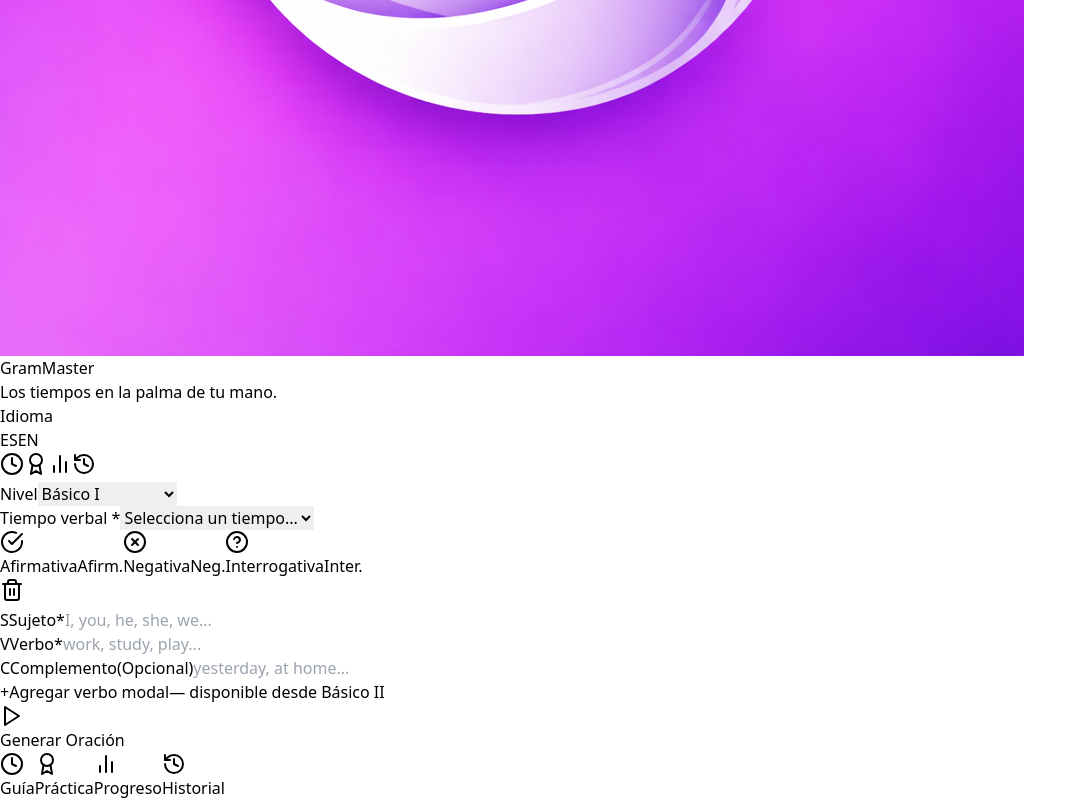
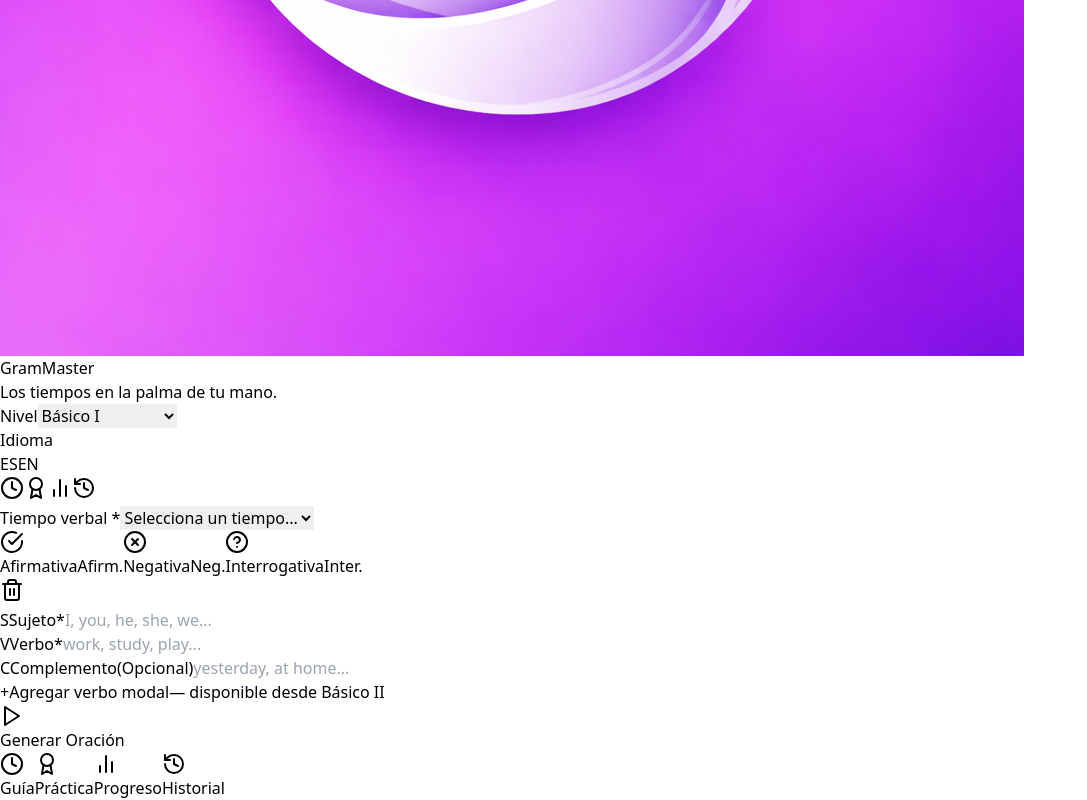
Before and after one commit to Moncholate/GramMaster, a React (Vite) app: page / in a window 1280 px wide. Shown: the part 668-1468 px from the top of the page, without its empty margins (0-1087 px from the left). Built offline with nearby package versions, Linux system fonts and the light colour scheme.

Commit message:
Move level selector to header next to language toggle
Co-Authored-By: Claude Sonnet 4.6 <noreply@anthropic.com>

```diff
--- a/src/App.jsx
+++ b/src/App.jsx
@@ -2581,6 +2581,24 @@ const EnglishSentenceBuilder = () => {
           </div>
 
           <div className="flex items-center gap-2">
+            {/* NIVEL selector */}
+            <div className="flex flex-col items-start">
+              <span className="text-[10px] font-semibold text-slate-400 uppercase tracking-wide px-1 mb-0.5">{language === 'es' ? 'Nivel' : 'Level'}</span>
+              <select
+                value={cefrLevel}
+                onChange={(e) => setCefrLevel(e.target.value)}
+                className="px-2 py-1 border border-slate-300 rounded-lg text-xs font-semibold text-gray-700 bg-white focus:outline-none focus:ring-2 focus:ring-indigo-300 cursor-pointer"
+              >
+                <option value="basico1">{language === 'es' ? 'Básico I' : 'Basic I'}</option>
+                <option value="basico2">{language === 'es' ? 'Básico II' : 'Basic II'}</option>
+                <option value="elemental1">{language === 'es' ? 'Elemental I' : 'Elementary I'}</option>
+                <option value="elemental2">{language === 'es' ? 'Elemental II' : 'Elementary II'}</option>
+                <option value="intermedio1">{language === 'es' ? 'Intermedio I' : 'Intermediate I'}</option>
+                <option value="intermedio2">{language === 'es' ? 'Intermedio II' : 'Intermediate II'}</option>
+                <option value="avanzado">{language === 'es' ? 'Intermedio Alto' : 'Upper-Interm.'}</option>
+              </select>
+            </div>
+
             {/* IDIOMA toggle */}
             <div className="flex flex-col items-start">
               <span className="text-[10px] font-semibold text-slate-400 uppercase tracking-wide px-1 mb-0.5">{language === 'es' ? 'Idioma' : 'Language'}</span>
@@ -2610,27 +2628,9 @@ const EnglishSentenceBuilder = () => {
         {/* Formulario Principal */}
         <div className="bg-white rounded-2xl shadow-sm border p-4 sm:p-6 space-y-4 sm:space-y-6">
 
-          {/* NIVEL + TIEMPO VERBAL en la misma fila */}
+          {/* TIEMPO VERBAL */}
           <div className="pb-4 border-b border-gray-100">
             <div className="flex flex-wrap items-center gap-2">
-              <label className="text-xs font-semibold text-gray-500 tracking-wide uppercase shrink-0">
-                {language === 'es' ? 'Nivel' : 'Level'}
-              </label>
-              <select
-                value={cefrLevel}
-                onChange={(e) => setCefrLevel(e.target.value)}
-                className="w-28 sm:w-40 px-2 py-1.5 border border-gray-200 rounded-lg text-sm font-semibold text-gray-700 bg-white focus:outline-none focus:ring-2 focus:ring-indigo-300 cursor-pointer shrink-0"
-              >
-                <option value="basico1">{language === 'es' ? 'Básico I' : 'Basic I'}</option>
-                <option value="basico2">{language === 'es' ? 'Básico II' : 'Basic II'}</option>
-                <option value="elemental1">{language === 'es' ? 'Elemental I' : 'Elementary I'}</option>
-                <option value="elemental2">{language === 'es' ? 'Elemental II' : 'Elementary II'}</option>
-                <option value="intermedio1">{language === 'es' ? 'Intermedio I' : 'Intermediate I'}</option>
-                <option value="intermedio2">{language === 'es' ? 'Intermedio II' : 'Intermediate II'}</option>
-                <option value="avanzado">{language === 'es' ? 'Intermedio Alto' : 'Upper-Interm.'}</option>
-              </select>
-
-              <div className="w-px h-5 bg-gray-200 shrink-0" />
 
               <label className="text-xs font-semibold text-gray-500 tracking-wide uppercase shrink-0">
                 {t.tense} {!selectedModal && <span className="text-red-500">*</span>}
```
